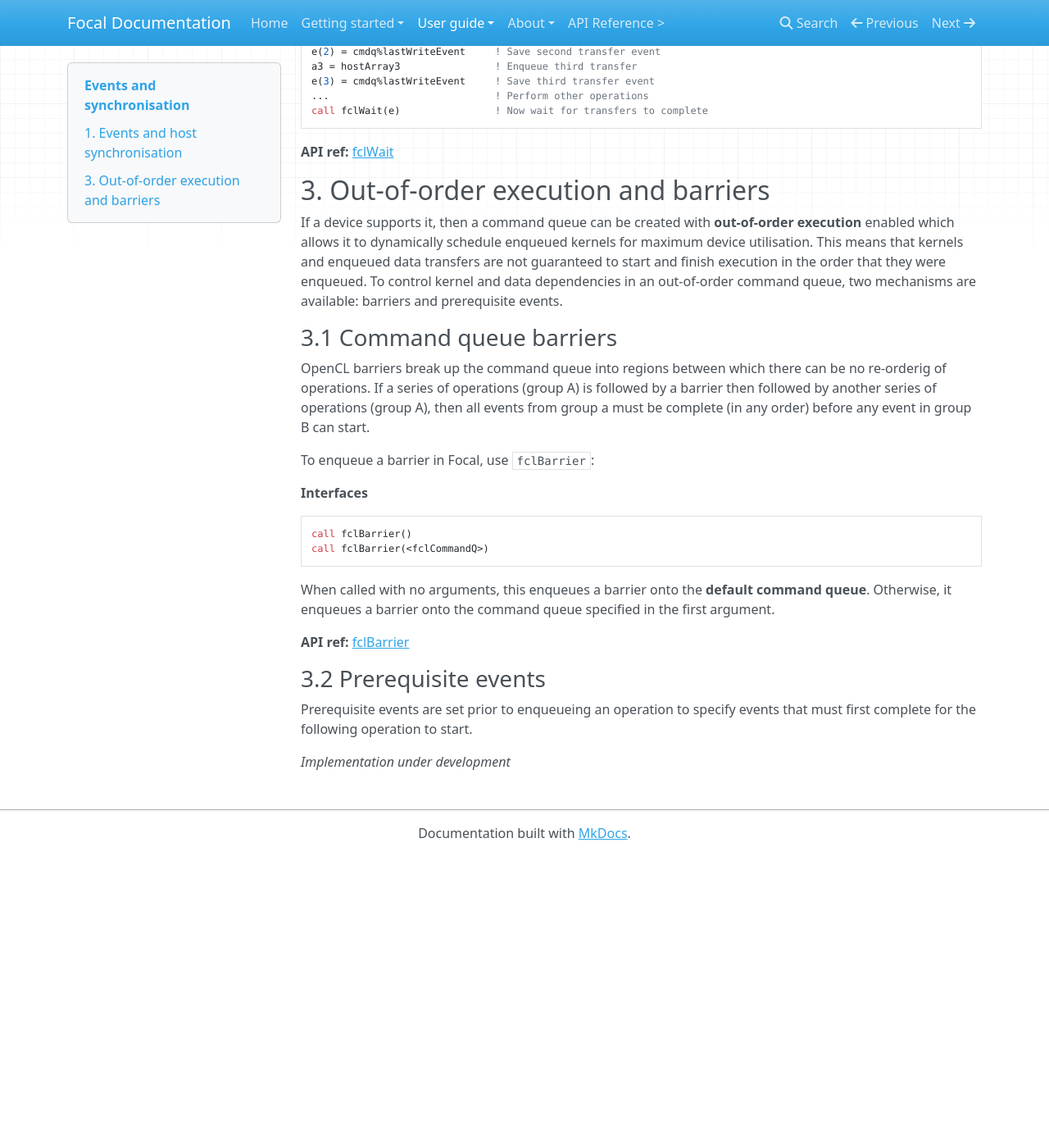
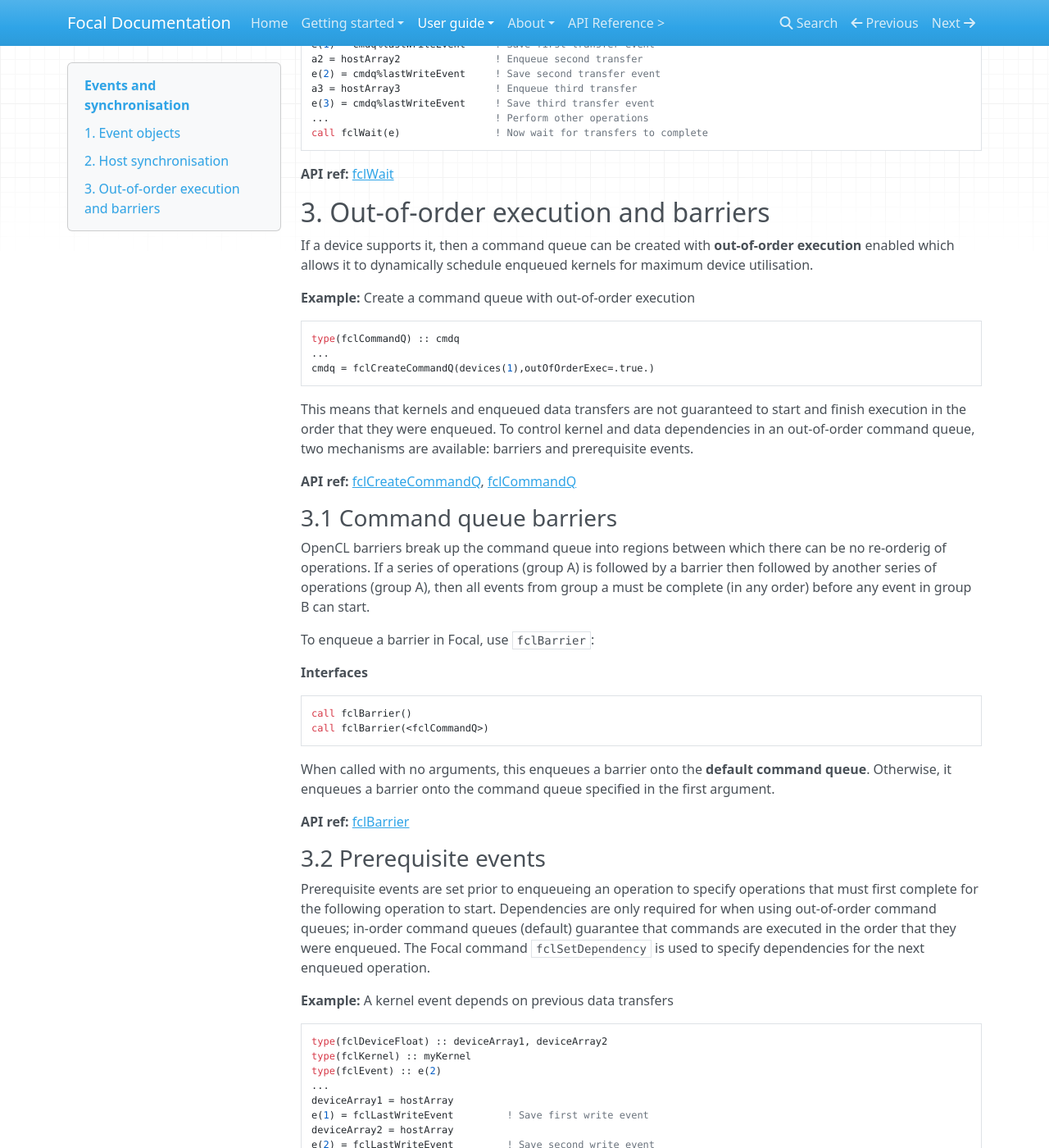
Before and after one commit to LKedward/focal-docs, an MkDocs documentation site: the page built from docs/events.md, in a window 1280 px wide and 1400 px high, scrolled down 1741 px. Shown: the whole window at 82% size. Built offline with MkDocs 1.6.1, drawn with Linux system fonts in a browser that asks for light colours; nearby versions of some CDN libraries; before the commit the page ends 2785 px from its top, so only the background shows below that; some of the changed text lies outside the part shown.

Commit message:
Add event dependency docs and minor updates.

````diff
--- a/docs/events.md
+++ b/docs/events.md
@@ -9,11 +9,12 @@ To explicitly keep track of enqueued operations on the host, we can use event ob
 If an out-of-order command queue is used, then additional consideration must be made for inter-dependencies between the operations enqueued;
 this is enabled by command queue barriers and prerequisite events.
 
-## 1. Events and host synchronisation
 
-### 1.1 Event objects
+## 1. Event objects
 
-The following events are available following certain enqueing operations:
+Event objects represent operations that have been submitted to a command queue and provide a way of keeping track and specifying dependencies.
+
+The following event objects are made available following certain enqueing operations:
 
 | Action                               | Event Object                                   | Action Example                   |
 |--------------------------------------|------------------------------------------------|----------------------------------|
@@ -99,8 +104,23 @@ __API ref:__
 ## 3. Out-of-order execution and barriers
 
 If a device supports it, then a command queue can be created with __out-of-order execution__ enabled which allows it to dynamically schedule enqueued kernels for maximum device utilisation.
+
+__Example:__
+Create a command queue with out-of-order execution
+
+```fortran
+type(fclCommandQ) :: cmdq
+...
+cmdq = fclCreateCommandQ(devices(1),outOfOrderExec=.true.)
+```
+
 This means that kernels and enqueued data transfers are not guaranteed to start and finish execution in the order that they were enqueued.
 To control kernel and data dependencies in an out-of-order command queue, two mechanisms are available: barriers and prerequisite events.
+
+
+__API ref:__
+[fclCreateCommandQ](https://lkedward.github.io/focal-api/interface/fclcreatecommandq.html),
+[fclCommandQ](https://lkedward.github.io/focal-api/type/fclcommandq.html)
 
 ### 3.1 Command queue barriers
 
@@ -125,6 +145,33 @@ __API ref:__
 
 ### 3.2 Prerequisite events
 
-Prerequisite events are set prior to enqueueing an operation to specify events that must first complete for the following operation to start.
+Prerequisite events are set prior to enqueueing an operation to specify operations that must first complete for the following operation to start.
+Dependencies are only required for when using out-of-order command queues; in-order command queues (default) guarantee that commands are executed in the order that they were enqueued.
+The Focal command `fclSetDependency` is used to specify dependencies for the next enqueued operation.
 
-*Implementation under development*
+__Example:__
+A kernel event depends on previous data transfers
+
+```fortran
+type(fclDeviceFloat) :: deviceArray1, deviceArray2
+type(fclKernel) :: myKernel
+type(fclEvent) :: e(2)
+...
+deviceArray1 = hostArray
+e(1) = fclLastWriteEvent         ! Save first write event
+deviceArray2 = hostArray
+e(2) = fclLastWriteEvent         ! Save second write event
+...
+call fclSetDependency(e)         ! Kernel launch depends on events in e
+myKernel%launch(deviceArray1, deviceArray2)
+```
+
+!!! note
+    Event dependencies are cleared after each enqueued operations.
+    Therefore event dependencies only apply to the next enqueued operation
+	not to subsequent ones.
+
+
+__API ref:__
+[fclSetDependency](https://lkedward.github.io/focal-api/interface/fclsetdependency.html),
+[fclClearDependencies](https://lkedward.github.io/focal-api/interface/fclcleardependencies.html)
````
Also changed, not shown: other parts of docs/events.md (+5 -1 lines), docs/about.md (+3 -1 lines), docs/build.md (+2 -0 lines), docs/setup.md (+4 -2 lines).
